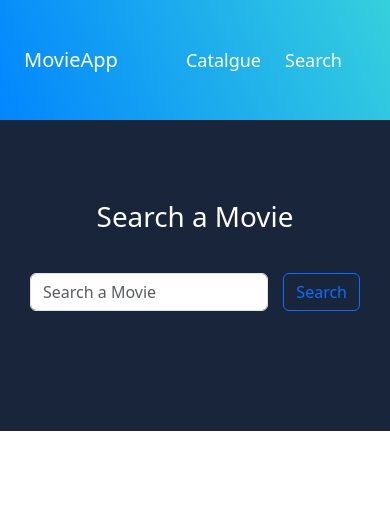
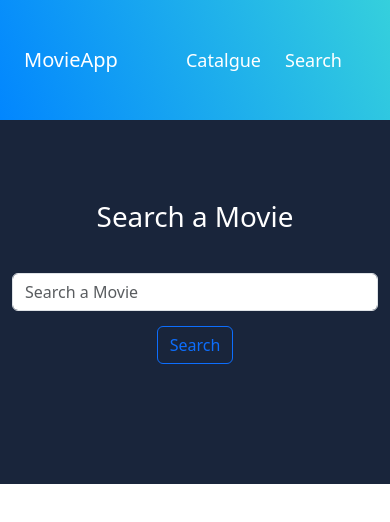
Before and after one commit to manueledwardopaez/MovieApp, a React (Vite) app: page /search in a window 390 px wide. Shown: the top 522 px of the page. Built offline with nearby package versions, Linux system fonts and the light colour scheme.

Commit message:
fix: search component responsive mode

```diff
--- a/src/ui/pages/SearchPage.jsx
+++ b/src/ui/pages/SearchPage.jsx
@@ -27,6 +27,15 @@ const SearchContainer = styled.section`
 
   button {
     margin: 0;
+  }
+
+  @media screen and (max-width: 800px) {
+    padding-inline: 0;
+
+    form {
+      flex-direction: column;
+      margin-inline: 12px;
+    }
   }
 `;
 
```
